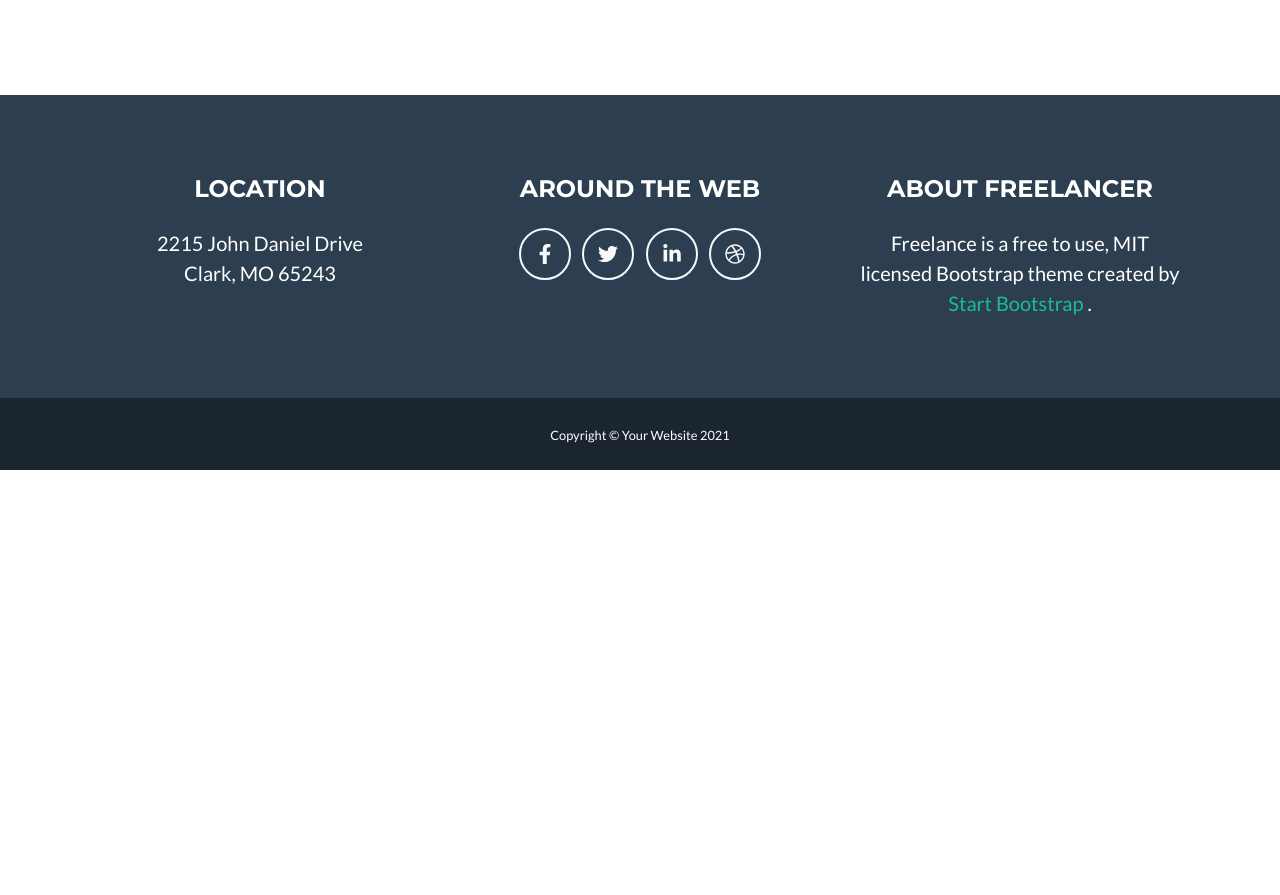
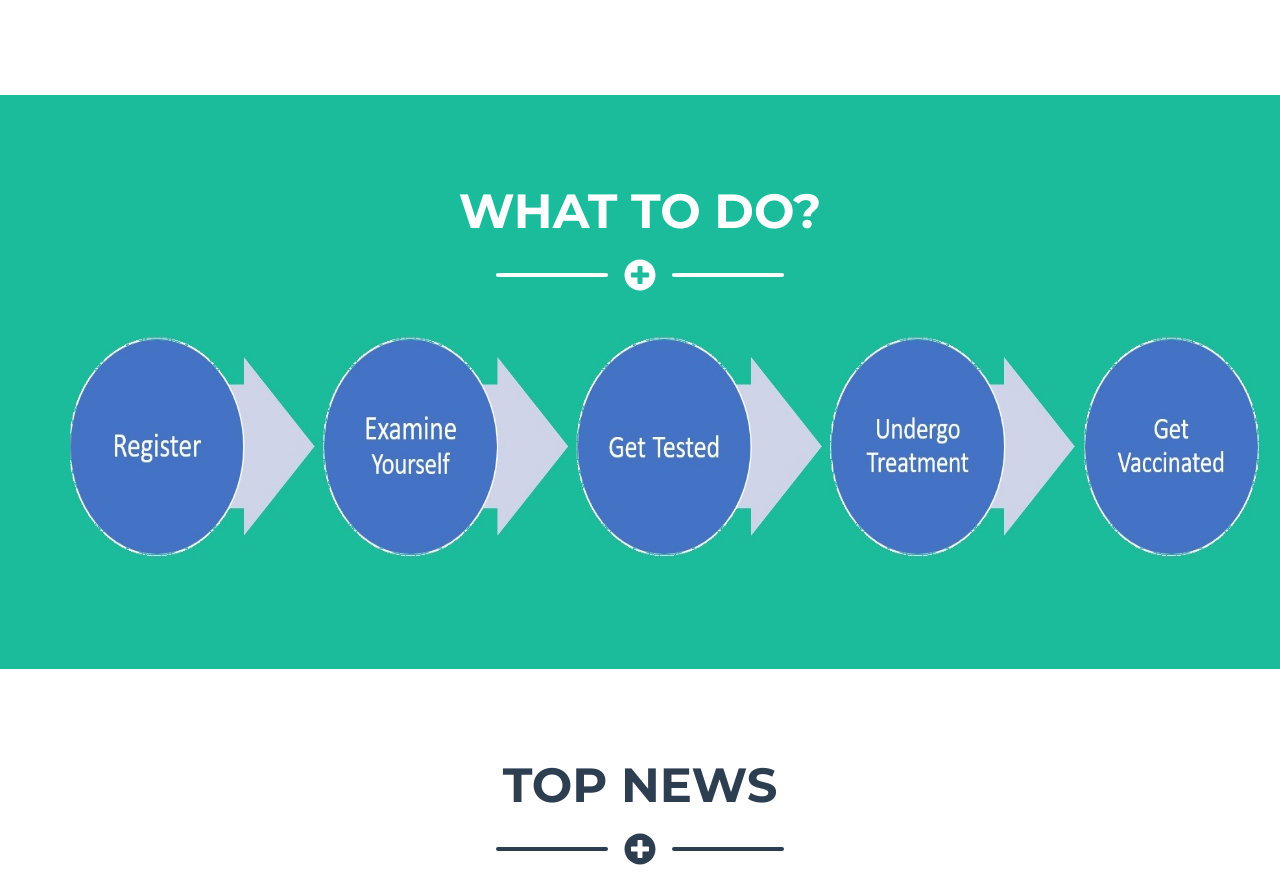
Before and after one commit to rajneeshk94/covidcombat, a Django app: page / in a window 1280 px wide. Shown: the part 1612-2507 px from the top of the page. Before the commit the page ends 2082 px from the top, so only its background shows below. Run offline with Django 3.2, Linux system fonts and the light colour scheme; some libraries are stand-ins or nearby versions.

Commit message:
front page complete

```diff
--- a/covidcombat/covidcombatapp/forms.py
+++ b/covidcombat/covidcombatapp/forms.py
@@ -7,4 +7,4 @@ class UserRegisterForm(UserCreationForm):
 
 	class Meta:
 		model = User
-		fields = ['username', 'email', 'password1', 'password2']
+		fields = ['first_name', 'last_name', 'username', 'email', 'password1', 'password2']
--- a/covidcombat/covidcombatapp/templates/covidcombatapp/base.html
+++ b/covidcombat/covidcombatapp/templates/covidcombatapp/base.html
@@ -23,7 +23,7 @@
         <!-- Navigation-->
         <nav class="navbar navbar-expand-lg bg-secondary text-uppercase fixed-top" id="mainNav">
             <div class="container">
-                <a class="navbar-brand js-scroll-trigger" href="#page-top">Covid Combat</a>
+                <a class="navbar-brand js-scroll-trigger" href="{% url 'home' %}">Covid Combat</a>
                 <button class="navbar-toggler navbar-toggler-right text-uppercase font-weight-bold bg-primary text-white rounded" type="button" data-toggle="collapse" data-target="#navbarResponsive" aria-controls="navbarResponsive" aria-expanded="false" aria-label="Toggle navigation">
                     Menu
                     <i class="fas fa-bars"></i>
@@ -47,11 +47,13 @@
                 <div class="row">
                     <!-- Footer Location-->
                     <div class="col-lg-4 mb-5 mb-lg-0">
-                        <h4 class="text-uppercase mb-4">Location</h4>
+                        <h4 class="mb-4">IndiaAgainstCovid19</h4>
                         <p class="lead mb-0">
-                            2215 John Daniel Drive
+                            Wear Mask
                             <br />
-                            Clark, MO 65243
+                            Wash Your Hands
+                            <br />
+                            Keep Distance
                         </p>
                     </div>
                     <!-- Footer Social Icons-->
@@ -64,11 +66,9 @@
                     </div>
                     <!-- Footer About Text-->
                     <div class="col-lg-4">
-                        <h4 class="text-uppercase mb-4">About Freelancer</h4>
+                        <h4 class="mb-4">About CovidCombat</h4>
                         <p class="lead mb-0">
-                            Freelance is a free to use, MIT licensed Bootstrap theme created by
-                            <a href="http://startbootstrap.com">Start Bootstrap</a>
-                            .
+                           An Initiative Towards India's Fight Against Covid
                         </p>
                     </div>
                 </div>
@@ -78,7 +78,8 @@
         <div class="copyright py-4 text-center text-white">
             <div class="container">
                 <small>
-                    Copyright &copy; Your Website
+                    Copyright &copy; 2013-2021 Start Bootstrap LLC
+
                     <!-- This script automatically adds the current year to your website footer-->
                     <!-- (credit: https://updateyourfooter.com/)-->
                     <script>
--- a/covidcombat/covidcombatapp/templates/covidcombatapp/home.html
+++ b/covidcombat/covidcombatapp/templates/covidcombatapp/home.html
@@ -38,4 +38,51 @@
             </div>
         </section>
 
+        <!-- About Section-->
+        <section class="page-section bg-primary text-white mb-0" id="about">
+            <div class="container">
+                <!-- About Section Heading-->
+                <h2 class="page-section-heading text-center text-uppercase text-white">What to do?</h2>
+                <!-- Icon Divider-->
+                <div class="divider-custom divider-light">
+                    <div class="divider-custom-line"></div>
+                    <div class="divider-custom-icon"><i class="fas fa-plus-circle"></i></div>
+                    <div class="divider-custom-line"></div>
+                </div>
+                <!-- About Section Content-->
+                <div class="row">
+                    <img src="{% static 'covidcombatapp/assets/img/flow.jpg' %}" width="1200" height="250" >
+                </div>
+            </div>
+        </section>
+
+        <!-- Contact Section-->
+        <section class="page-section" id="contact">
+            <div class="container">
+                <!-- Contact Section Heading-->
+                <h2 class="page-section-heading text-center text-uppercase text-secondary mb-0">Top News</h2>
+                <!-- Icon Divider-->
+                <div class="divider-custom">
+                    <div class="divider-custom-line"></div>
+                    <div class="divider-custom-icon"><i class="fas fa-plus-circle"></i></div>
+                    <div class="divider-custom-line"></div>
+                </div>
+                <!-- Contact Section Form-->
+                <div>
+                    <table>
+                        <tr>
+                            <td>
+                                <iframe width="560" height="315" src="https://health.economictimes.indiatimes.com/widget/diagnostics" frameborder="0"></iframe>
+                            </td>
+
+                            <td>
+                                <iframe width="560" height="315" src="https://health.economictimes.indiatimes.com/widget/hospitals" frameborder="0"></iframe>
+                            </td>
+                        </tr>
+                    </table>
+
+                </div>
+            </div>
+        </section>
+
 {% endblock %}
--- a/covidcombat/covidcombatapp/templates/covidcombatapp/register.html
+++ b/covidcombat/covidcombatapp/templates/covidcombatapp/register.html
@@ -19,7 +19,7 @@
                 </form>
                 <div class="border-top pt-3">
                     <small class="text-mutted">
-                        Already have an account? <a class="ml-2" href="#">Sign In</a>
+                        Already have an account?<a class="ml-2" href="{% url 'login' %}">Sign In</a>
                     </small>
                 </div>
             </div>
```
Also changed, not shown: covidcombat/covidcombatapp/static/covidcombatapp/assets/img/flow.jpg (added), covidcombat/db.sqlite3.
